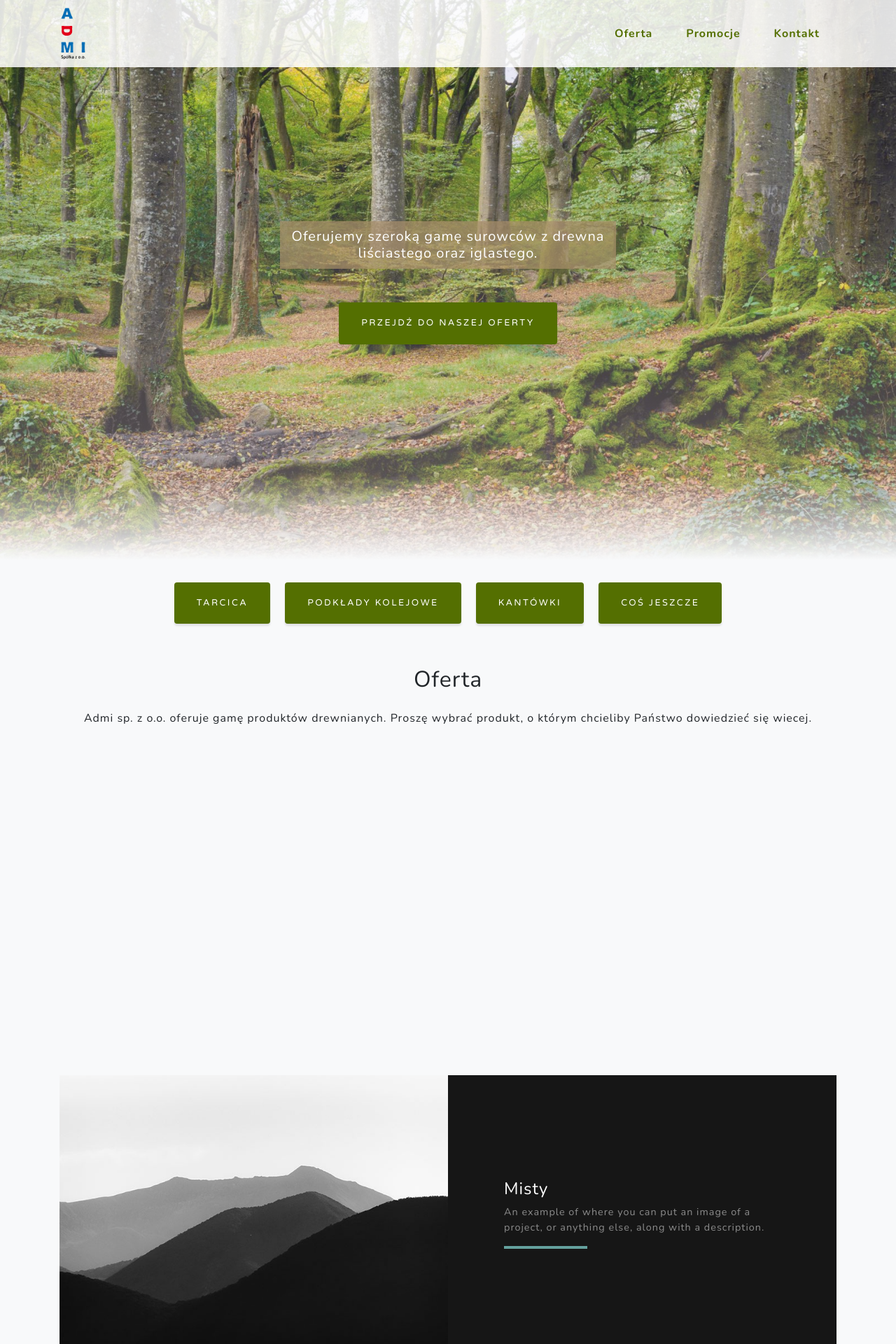
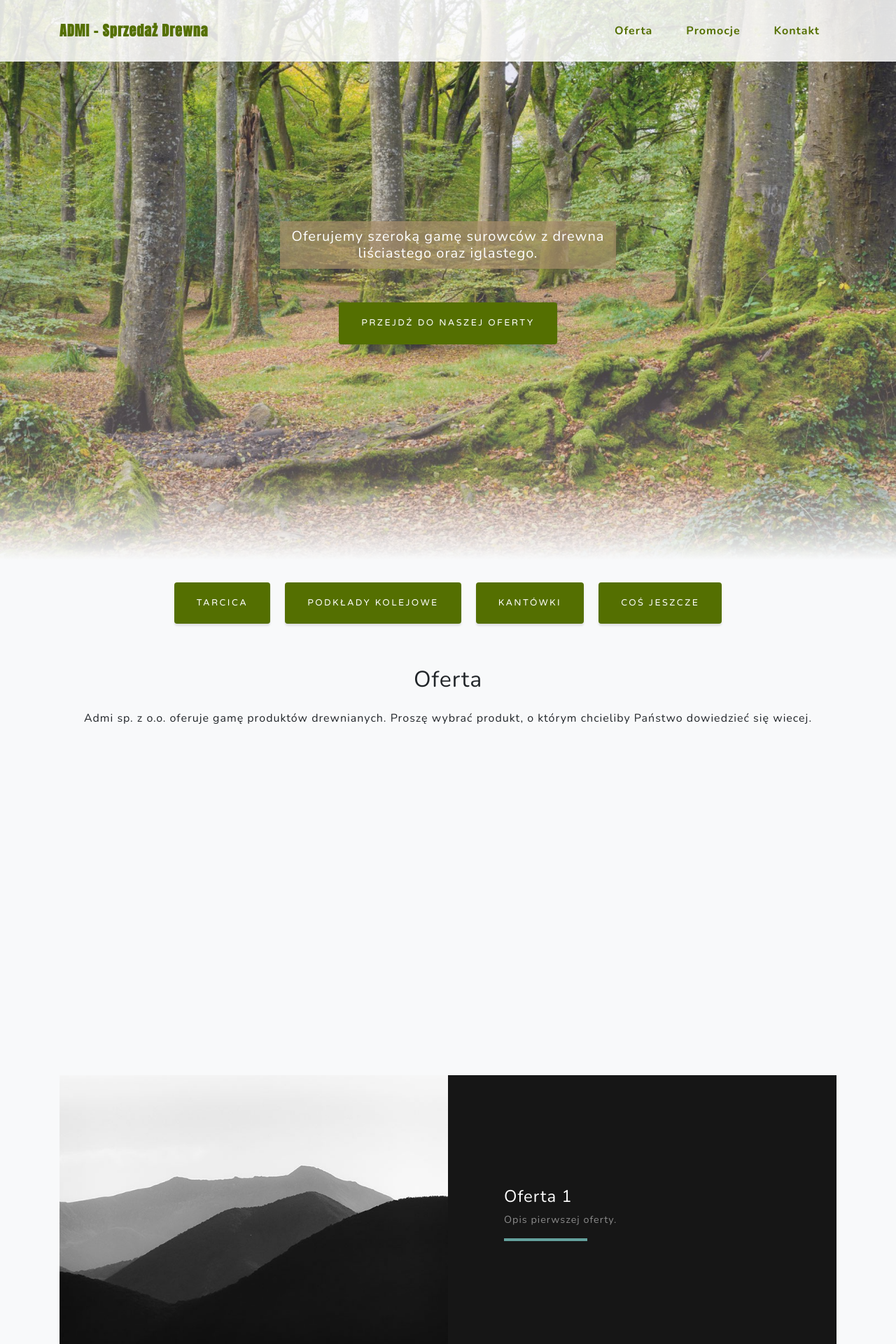
Before and after one commit to Marosek88/admi, a Django app: template templates/website/index.html in a window 1280 px wide. Shown: the top 1920 px of the page at 70% size. Run offline with Django 3.2, Linux system fonts and the light colour scheme; the template is opened without the code that fills it, so the values that code supplies are empty; some libraries are stand-ins or nearby versions.

Commit message:
male poprawki

```diff
--- a/templates/website/index.html
+++ b/templates/website/index.html
@@ -31,7 +31,7 @@
   <!-- Navigation -->
   <nav class="navbar navbar-expand-lg navbar-light fixed-top" id="mainNav">
     <div class="container">
-      <a class="navbar-brand js-scroll-trigger" href="#page-top"><img class="nav-logo-img" src="{% static 'img/logo.png' %}"></a>
+      <a class="navbar-brand js-scroll-trigger" href="#page-top">ADMI - Sprzedaż Drewna</a>
       <button class="navbar-toggler navbar-toggler-right" type="button" data-toggle="collapse" data-target="#navbarResponsive" aria-controls="navbarResponsive" aria-expanded="false" aria-label="Toggle navigation">
         Menu
         <i class="fas fa-bars"></i>
@@ -79,8 +79,8 @@
           <div class="bg-black text-center h-100 project">
             <div class="d-flex h-100">
               <div class="project-text w-100 my-auto text-center text-lg-left">
-                <h4 class="text-white">Misty</h4>
-                <p class="mb-0 text-white-50">An example of where you can put an image of a project, or anything else, along with a description.</p>
+                <h4 class="text-white">Oferta 1</h4>
+                <p class="mb-0 text-white-50">Opis pierwszej oferty.</p>
                 <hr class="d-none d-lg-block mb-0 ml-0">
               </div>
             </div>
@@ -97,8 +97,8 @@
           <div class="bg-black text-center h-100 project">
             <div class="d-flex h-100">
               <div class="project-text w-100 my-auto text-center text-lg-right">
-                <h4 class="text-white">Mountains</h4>
-                <p class="mb-0 text-white-50">Another example of a project with its respective description. These sections work well responsively as well, try this theme on a small screen!</p>
+                <h4 class="text-white">Oferta 2</h4>
+                <p class="mb-0 text-white-50">Opis drugiej oferty</p>
                 <hr class="d-none d-lg-block mb-0 mr-0">
               </div>
             </div>
```
Also changed, not shown: admi_django/settings.py (+5 -5 lines).
